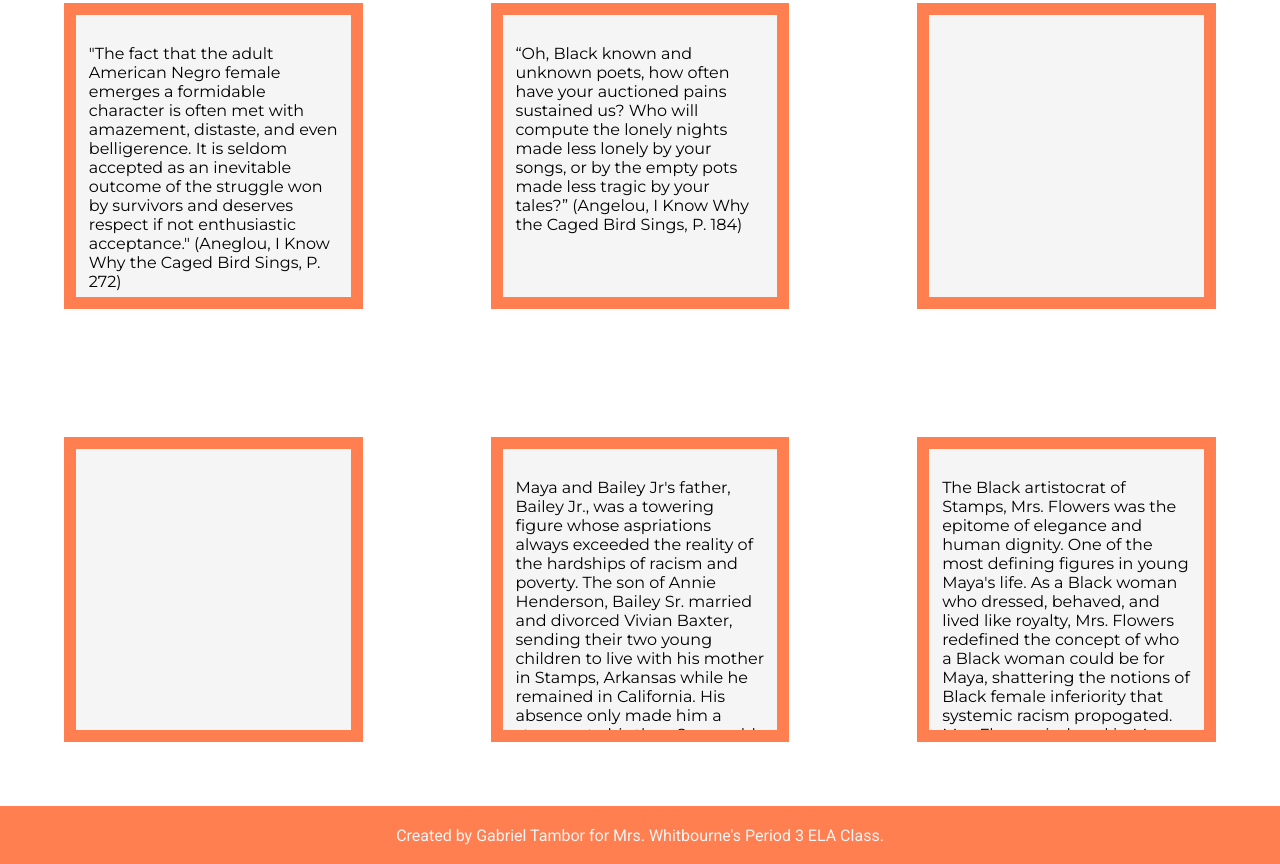
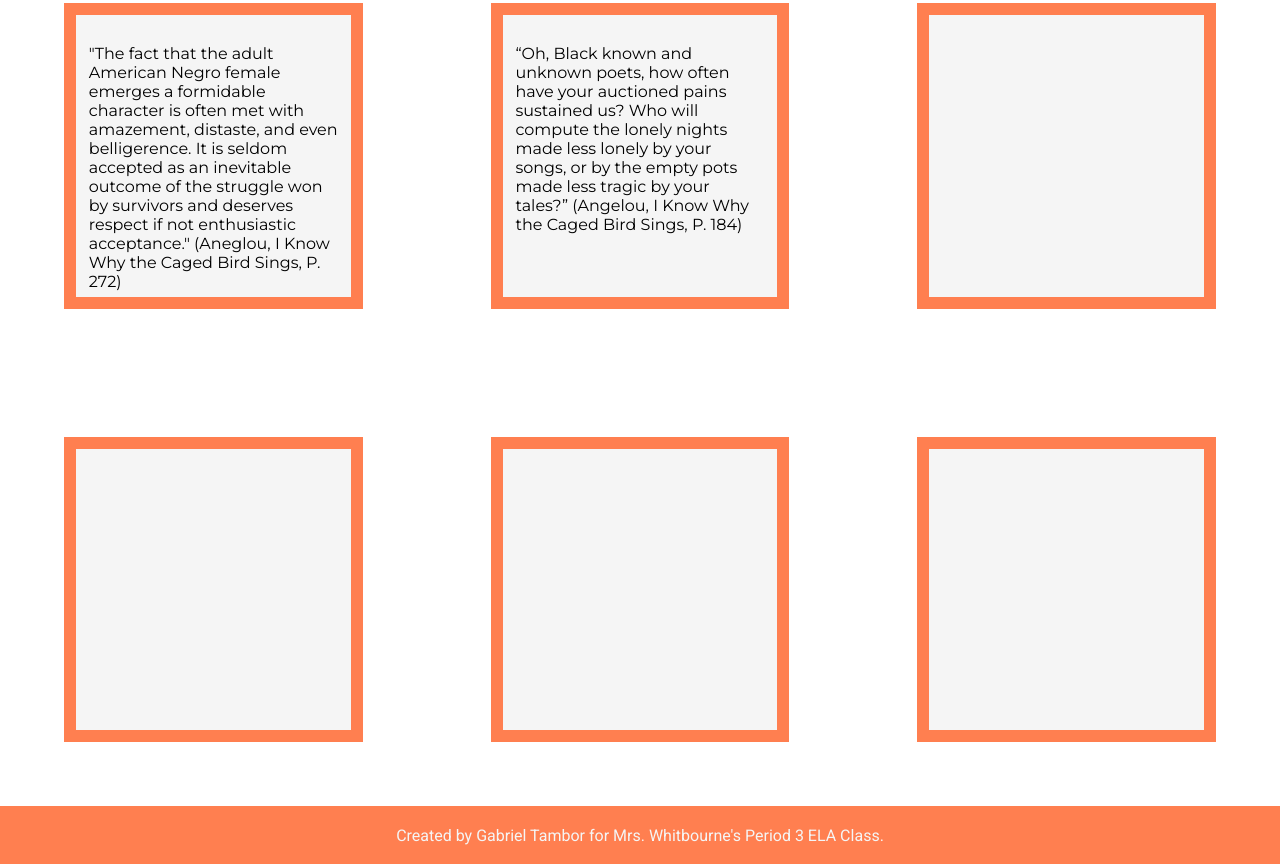
Before and after one commit to LePorgLord/LePorgLord.github.io, a plain HTML site: page CBquotes.html in a window 1280 px wide. Shown: the part 387-1251 px from the top of the page. Drawn offline with Linux system fonts and the light colour scheme.

Commit message:
Update CBquotes.html

```diff
--- a/CBquotes.html
+++ b/CBquotes.html
@@ -74,12 +74,12 @@
       <div class="item item5">
 
           <p>
-            Maya and Bailey Jr's father, Bailey Jr., was a towering figure whose aspriations always exceeded the reality of the hardships of racism and poverty. The son of Annie Henderson, Bailey Sr. married and divorced Vivian Baxter, sending their two young children to live with his mother in Stamps, Arkansas while he remained in California. His absence only made him a stranger to his then 8-year old daughter, who was terrified of this giant with his shiny grey car, suit, and imaculate speech, pepered with "errs" and "ahhs". A couple of years later, she visited her father in Southern California, where she clashed with his girlfriend Dolores, a pompous and controlling figure. After a fateful crash with her drunken father in Mexico, only to leave her father for good after a violent fight with Dolores. While skilled, sociable and eloquent, Bailey Sr. was a poor father who seemed more akin to a passerby than a parent.
+
           </p>
         </div>
       <div class="item item6">
 
-          <p>The Black artistocrat of Stamps, Mrs. Flowers was the epitome of elegance and human dignity. One of the most defining figures in young Maya's life. As a Black woman who dressed, behaved, and lived like royalty, Mrs. Flowers redefined the concept of who a Black woman could be for Maya, shattering the notions of Black female inferiority that systemic racism propogated. Mrs. Flowers imbued in Maya a lifelong love for literature and an unwareing pride in her identity. With her graciousness, Mrs. Flowers taught Maya how to sew and bake, how to be witty and corteous. However, the apreciation, the love and affection Mrs. Flowers provided to Maya as she baked the girl cookies and listened to her read her favorite book were life changing, inspiring Maya with newfound self-confidence.</p>
+          <p></p>
         </div>
     </div>
     <footer>
```
